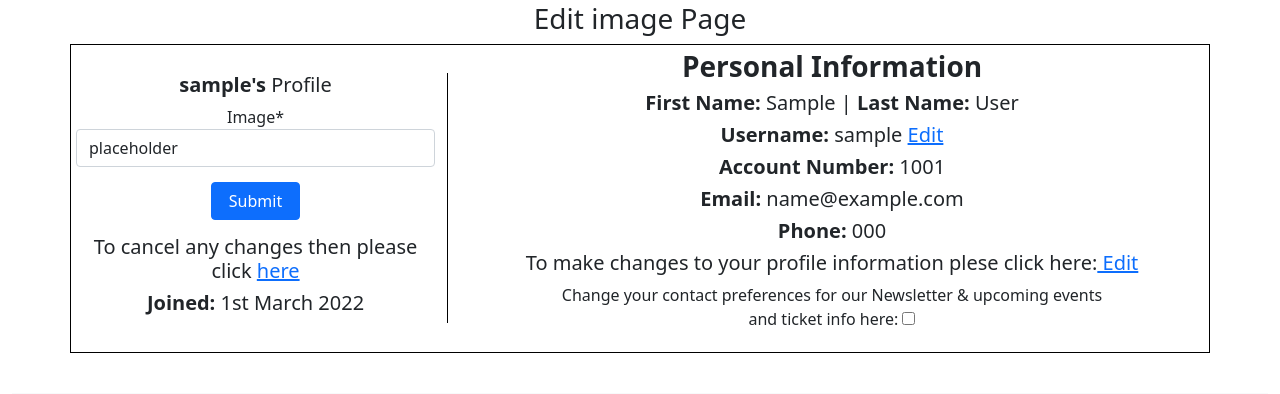
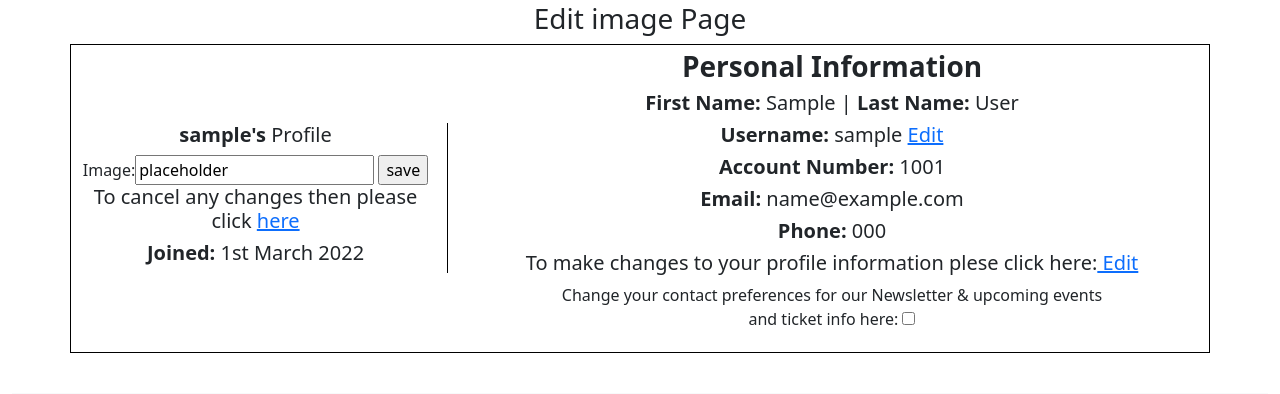
Before and after one commit to Alan-Bushell/la-cocina-del-diablo, a Django app: page /edit_image/1 in a window 1280 px wide. Shown: the part 61-455 px from the top of the page. Run offline with Django 3.2, Linux system fonts and the light colour scheme; a user stored in the database is signed in; tables that the repository leaves empty hold one stand-in row (values such as "Sample post"); some libraries are stand-ins or nearby versions.

Commit message:
add upload image field for user - working

```diff
--- a/restaurant/models.py
+++ b/restaurant/models.py
@@ -1,7 +1,8 @@
 from django.db import models
+from django.shortcuts import get_object_or_404
 from django.contrib.auth.models import User
 from cloudinary.models import CloudinaryField
-from django.db.models.signals import post_save
+from django.db.models.signals import post_save, pre_save
 from django.dispatch import receiver
 # Create your models here.
 
@@ -32,7 +33,7 @@ class Booking(models.Model):
     number_of_attendees = models.IntegerField(default=2, blank=False)
     booking_status = models.IntegerField(choices=BOOKING_STATUS, default=0)
     customer = models.ForeignKey(Customer, null=True, on_delete=models.CASCADE)
-    user = models.OneToOneField(User, null=True, on_delete=models.CASCADE)
+    user = models.ForeignKey(User, null=True, on_delete=models.CASCADE)
 
     def __str__(self):
         return self.first_name + ' ' + self.last_name + "'s" + ' Booking'
@@ -116,3 +117,15 @@ def create_user_customer(sender, instance, created, **kwargs):
 @receiver(post_save, sender=User)
 def save_user_customer(sender, instance, created, **kwargs):
     instance.customer.save()
+
+
+"""
+@receiver(pre_save, sender=Booking)
+def save_booking_customer(sender, instance, **kwargs):
+    customer = get_object_or_404(Customer)
+    booking.customer = customer
+    instance.booking.save()
+
+
+pre_save.connect(save_booking_customer, sender=Booking)
+"""
--- a/restaurant/views.py
+++ b/restaurant/views.py
@@ -123,15 +123,19 @@ def edit_username(request, user_id):
 
 def edit_image(request, user_id):
     user = get_object_or_404(User, id=user_id)
-    form = ImageForm(instance=user)
+    customer = get_object_or_404(Customer, user=user)
     if request.POST:
-        form = ImageForm(request.POST, request.FILES, instance=user)
+        form = ImageForm(request.POST, request.FILES)
+        print(request.FILES)
         if form.is_valid():
+            customer.profile_image = request.FILES['profile_image']
+            customer.save()
             form.save()
             messages.success(request,
                              'Your Photo has been updated')
-        return redirect('profile')
-    user = ImageForm(instance=user)
+            return redirect('profile')
+    user = get_object_or_404(User, id=user_id)
+    form = ImageForm(instance=user)
     context = {
         'form': form
     }
--- a/templates/edit_image.html
+++ b/templates/edit_image.html
@@ -1,6 +1,6 @@
 {% extends "base.html" %}
 {% load crispy_forms_tags %}
-
+{% load cloudinary %}
 {% block content %}
 
 {% if user.is_authenticated %}
@@ -10,10 +10,13 @@
     <div class="row">
       <div class="col-sm-12 col-md-4 text-center image-col">
         <h5><strong>{{ user.username}}'s</strong> Profile</h5>
-        <form method ="POST"  enctype="multipart/form-data" class="edit-profile-form">
+        <!--Edit image form-->
+        <form method ="POST" enctype="multipart/form-data" class="edit-profile-form">
             {% csrf_token %}
-            {% crispy form %}
+            {{ form }}
+            <input type="submit" value="save">
         </form>
+        <!--End of image form-->
         <h5>To cancel any changes then please click <a href="{% url 'profile' %}">here</a></h5>
         <h5 class="text-center"><strong>Joined:</strong> 1st March 2022</h5>
       </div>
```
Also changed, not shown: restaurant/migrations/0014_alter_booking_user.py (added).
